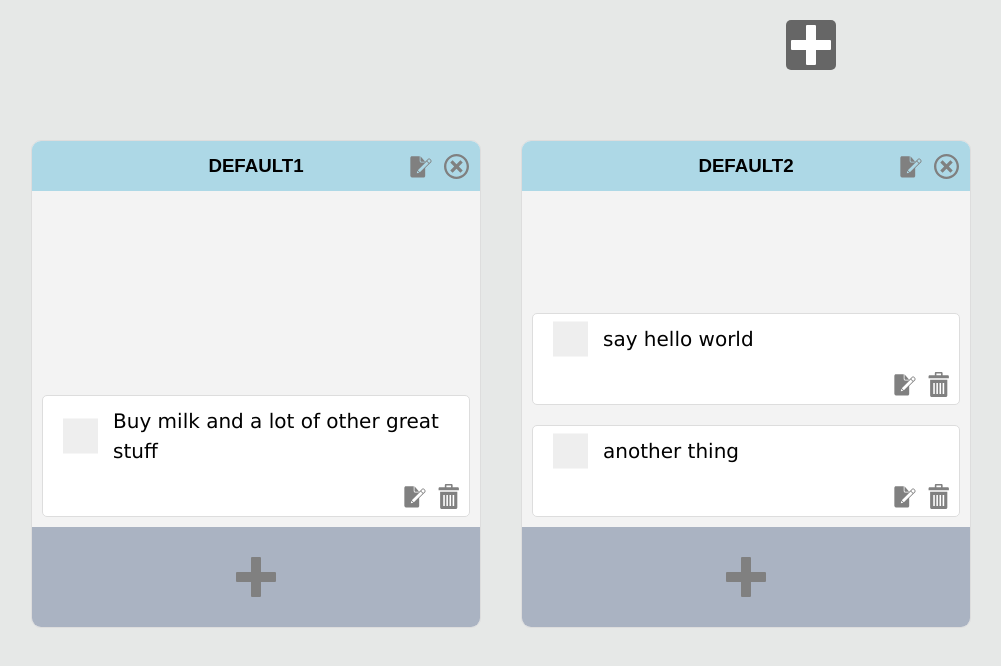
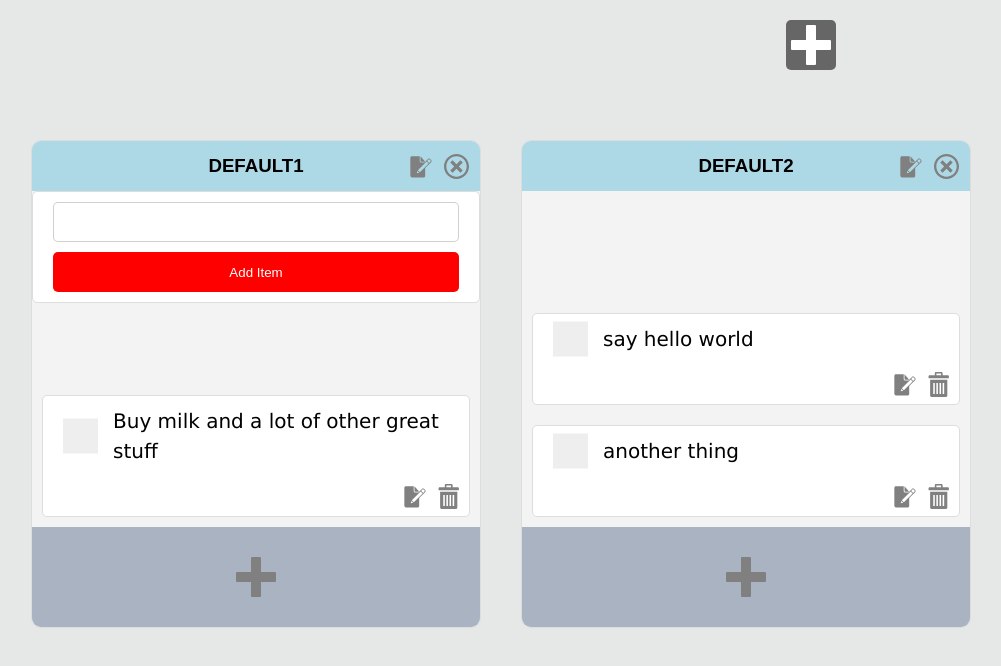
Before and after one commit to Georjane/to-do-list, a website built with webpack: page dist/index.html in a window 1280 px wide. Both pictures are taken after a click on the link 395 px from the left and 577 px from the top of the page. Shown: the whole page, without its empty margins (139-1140 px from the left). Built offline with nearby package versions, Linux system fonts and the light colour scheme.

Commit message:
Add toggle effect for the add item input

```diff
--- a/src/assets/styles/_card.scss
+++ b/src/assets/styles/_card.scss
@@ -92,8 +92,8 @@ justify-content: space-between;
 
 .additem{
   opacity: 0;
-  // transform: scaleY(0);
-  // margin: 1rem;
+  transform: scaleY(0);
+
     padding: 1rem 2rem;
     display: flex;
     flex-wrap: wrap;
@@ -103,6 +103,7 @@ justify-content: space-between;
     border: 1px solid #ddd;
     justify-self: start;
  margin-bottom: auto;
+ transition: all .3s;
 
     &__input{
       flex: 1 1 100%;
@@ -122,3 +123,8 @@ justify-content: space-between;
       color: white;
     }
 }
+
+.additmVisible{
+  opacity: 100;
+  transform: scaleY(1);
+}
--- a/src/index.js
+++ b/src/index.js
@@ -25,3 +25,12 @@ btn.addEventListener('click', () => {
     removeCurrent(`.icon-plus`)
   }
 });
+
+let cardToggleInput = document.querySelectorAll('.additem__btn')
+cardToggleInput.forEach(button => {
+  button.addEventListener('click', function (e) {
+    let input = this.parentNode.parentNode.parentNode.children[1]
+    input.classList.toggle('additmVisible')
+  })
+
+})
```
Also changed, not shown: dist/main.js.
